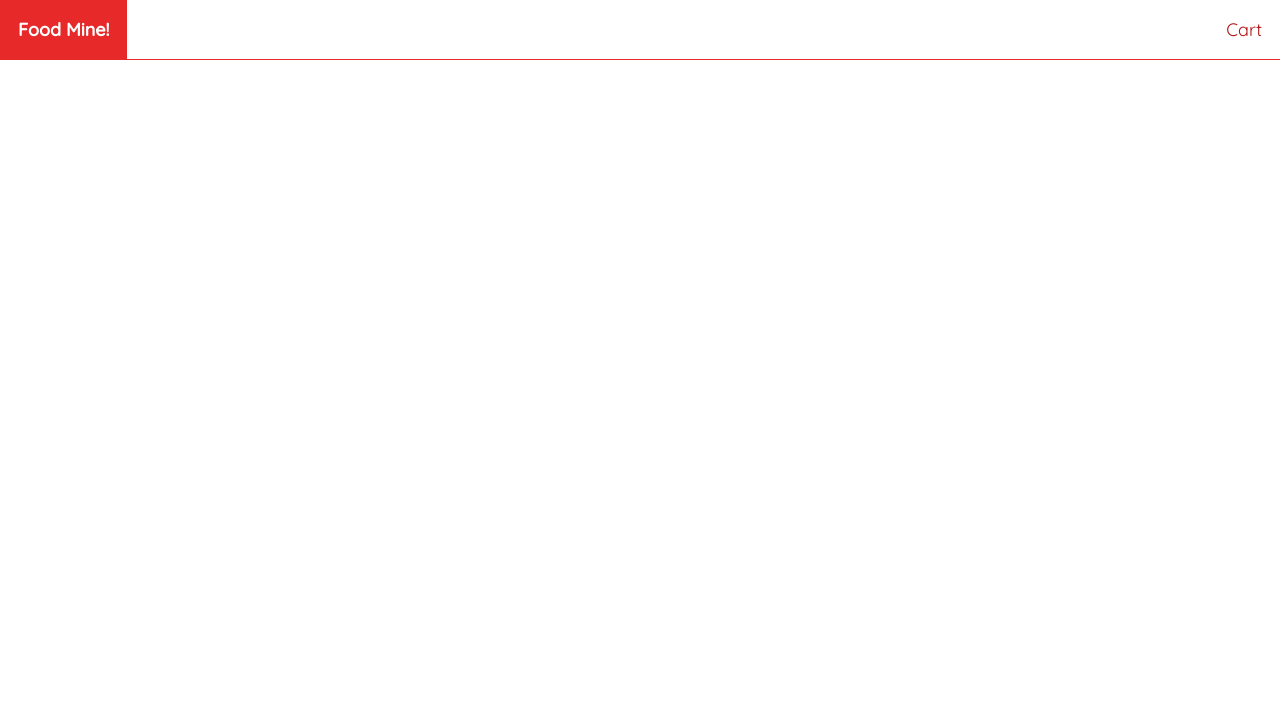
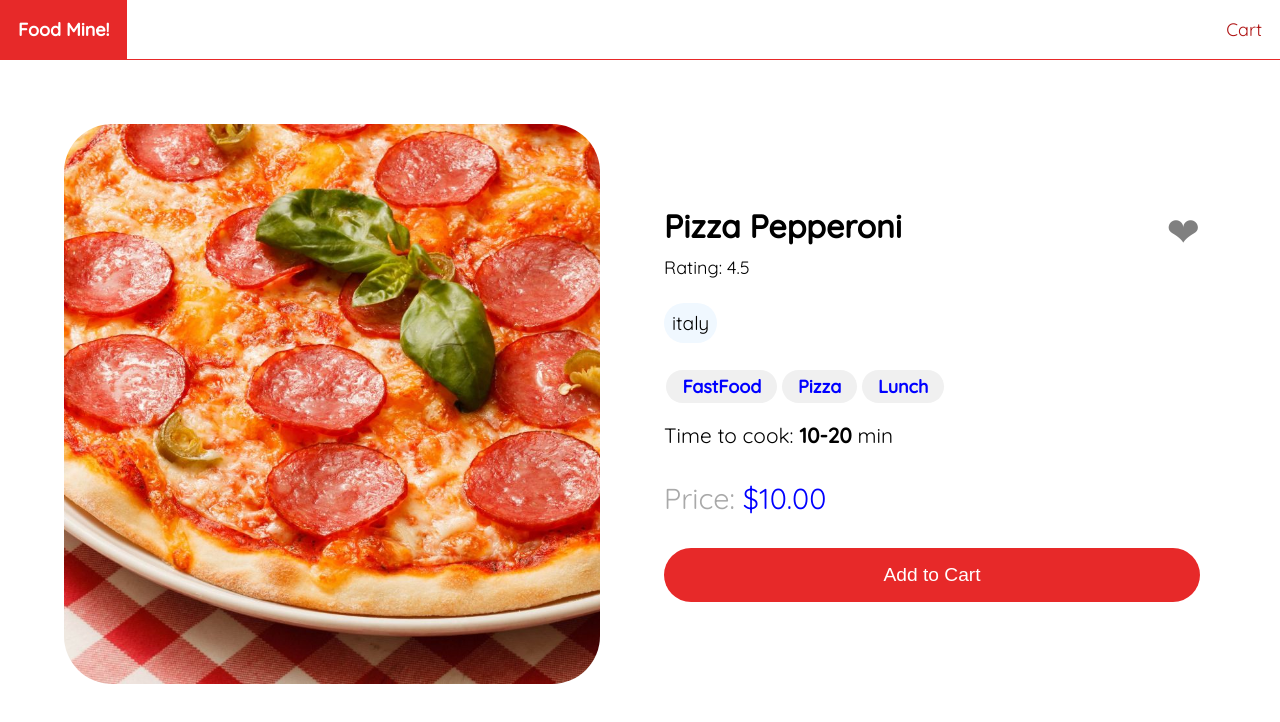
Before and after one commit to AlinaK96/Angular, an Angular app in the folder food/: page /food/1 in a window 1280 px wide. Before the commit this address led to /. Shown: the top 722 px of the page. Built offline with nearby package versions, Linux system fonts and the light colour scheme.

Commit message:
страница продукта

```diff
--- a/food/src/app/app-routing.module.ts
+++ b/food/src/app/app-routing.module.ts
@@ -1,11 +1,13 @@
 import { NgModule } from '@angular/core';
 import { RouterModule, Routes } from '@angular/router';
 import { HomeComponent } from './components/homePage/home/home.component';
+import { FoodPageComponent } from './components/food-page/food-page.component';
 
 const routes: Routes = [
   { path:'', component:HomeComponent},
   { path: 'search/:searchTerm', component: HomeComponent},
-  { path: 'tag/:tag', component: HomeComponent}
+  { path: 'tag/:tag', component: HomeComponent},
+  { path: 'food/:id', component: FoodPageComponent},
 ];
 
 @NgModule({
--- a/food/src/app/app.module.ts
+++ b/food/src/app/app.module.ts
@@ -7,6 +7,7 @@ import { HeaderComponent } from './components/header/header.component';
 import { HomeComponent } from './components/homePage/home/home.component';
 import { SearchComponent } from './components/search/search.component';
 import { TagsComponent } from './components/tags/tags.component';
+import { FoodPageComponent } from './components/food-page/food-page.component';
 
 @NgModule({
   declarations: [
@@ -14,7 +15,8 @@ import { TagsComponent } from './components/tags/tags.component';
     HeaderComponent,
     HomeComponent,
     SearchComponent,
-    TagsComponent
+    TagsComponent,
+    FoodPageComponent
   ],
   imports: [
     BrowserModule,
--- /dev/null
+++ b/food/src/app/components/food-page/food-page.component.css
@@ -0,0 +1,100 @@
+.container{
+    display: flex;
+    justify-content: center;
+    align-items: center;
+    flex-wrap: wrap;
+    margin: 3rem;
+}
+
+.container > *{
+    min-width: 25rem;
+    max-width: 40rem;
+}
+
+img{
+    border-radius: 3rem;
+    flex:1 0;
+    object-fit: cover;
+    height: 35rem;
+    margin: 1rem;
+}
+
+.details{
+    width: 100%;
+    display: flex;
+    flex-direction: column;
+    flex:1 0;
+    border-radius: 3rem;
+    padding: 2rem;
+    color: black;
+    margin-left: 1rem;
+}
+
+.details .header{
+    display: flex;
+    justify-content: space-between;
+}
+
+.details .name{
+    font-size: 2rem;
+    font-weight: bold;
+}
+
+.details .favorite{
+    color: var(--primary);
+    font-size: 2.5rem;
+}
+
+.details .favorite.not{
+    color: gray;
+}
+
+.details .origins{
+    display: flex;
+    flex-wrap: wrap;
+    margin: 1rem 0;
+}
+
+.details .origins > span{
+    padding: 0.5rem;
+    font-size: 1.2rem;
+    margin: .5rem .5rem .5rem 0;
+    border-radius: 2rem;
+    background-color: aliceblue;
+}
+
+.details .cookTime{
+    margin-top: 1rem;
+}
+
+.details .cookTime span{
+    padding: .6rem 2rem .6rem 0;
+    border-radius: 10rem;
+    font-size: 1.3rem;
+}
+
+.details .price{
+    font-size: 1.8rem;
+    margin: 2rem 2rem 2rem 0;
+    color: blue;
+}
+
+.details .price::before{
+    content: "Price: ";
+    color: darkgrey;
+}
+
+.details button{
+    color: white;
+    background: var(--primary);
+    border: none;
+    font-size: 1.2rem;
+    padding: 1rem;
+    border-radius: 10rem;
+    outline: none;
+}
+
+.details button:hover{
+    opacity: .9;
+    cursor: pointer;
+}
--- /dev/null
+++ b/food/src/app/components/food-page/food-page.component.html
@@ -0,0 +1,33 @@
+<div class="container">
+    <img [src]="food.imageUrl" [alt]="food.name">
+    <div class="details">
+        <div class="header">
+            <span class="name">{{food.name}}</span>
+            <span class="favorite {{food.favorite? '' : 'not'}}">❤</span>
+        </div>
+
+        <div class="rating">
+            Rating: {{food.stars}}
+        </div>
+
+        <div class="origins">
+            <span *ngFor="let origin of food.origins">
+                {{origin}}
+            </span>
+        </div>
+
+        <div class="tags">
+            <app-tags [foodPageTag]="food.tags" justifyContent="start"></app-tags>
+        </div>
+
+        <div class="cookTime">
+            <span>Time to cook: <strong> {{food.cookTime}}</strong> min</span>
+        </div>
+
+        <div class="price">
+            <span>{{food.price | currency }}</span>
+        </div>
+
+        <button>Add to Cart</button>
+    </div>
+</div>
--- /dev/null
+++ b/food/src/app/components/food-page/food-page.component.ts
@@ -0,0 +1,26 @@
+import { Component } from '@angular/core';
+import { ActivatedRoute } from '@angular/router';
+import { FoodService } from 'src/app/services/food/food.service';
+import { Food } from 'src/app/shared/models/Food';
+
+@Component({
+  selector: 'app-food-page',
+  templateUrl: './food-page.component.html',
+  styleUrls: ['./food-page.component.css']
+})
+
+export class FoodPageComponent {
+
+  food!:Food
+  constructor (
+    private activatedRoute: ActivatedRoute,
+    private foodService: FoodService
+  ){
+    activatedRoute.params.subscribe((params) => {
+      if(params['id']){
+        this.food = this.foodService.getFoodById(params['id'])
+      }
+    })
+  }
+
+}
--- a/food/src/app/components/homePage/home/home.component.html
+++ b/food/src/app/components/homePage/home/home.component.html
@@ -3,7 +3,7 @@
 <app-tags></app-tags>
 <ul >
     <li *ngFor="let food of foods">
-        <a href="#">
+        <a routerLink="/food/{{food.id}}" title="See details">
             <img src='{{food.imageUrl}}' alt="Упс.." title="{{food.name}}">
             <div class="content">
                 <div class="name">
--- a/food/src/app/components/tags/tags.component.css
+++ b/food/src/app/components/tags/tags.component.css
@@ -1,7 +1,6 @@
 .tags{
     display: flex;
     flex-wrap: wrap;
-    justify-content: center;
 }
 
 .tag-link{
--- a/food/src/app/components/tags/tags.component.html
+++ b/food/src/app/components/tags/tags.component.html
@@ -1,5 +1,11 @@
-<div *ngIf="tags" class="tags">
+<div *ngIf="tags" class="tags"  [style.justifyContent] = "justifyContent">
     <a *ngFor="let tag of tags" routerLink="/tag/{{tag.name}}" class="tag-link">
         {{tag.name}}({{tag.count}})
     </a>
 </div>
+
+<div *ngIf="foodPageTag" class="tags"  [style.justifyContent] = "justifyContent">
+    <a *ngFor="let tagName of foodPageTag" routerLink="/tag/{{tagName}}" class="tag-link">
+        {{tagName}}
+    </a>
+</div>
--- a/food/src/app/components/tags/tags.component.ts
+++ b/food/src/app/components/tags/tags.component.ts
@@ -1,4 +1,4 @@
-import { Component, OnInit } from '@angular/core';
+import { Component, Input, OnInit } from '@angular/core';
 import { FoodService } from 'src/app/services/food/food.service';
 import { Tag } from 'src/app/shared/models/Tag';
 
@@ -9,12 +9,19 @@ import { Tag } from 'src/app/shared/models/Tag';
 })
 export class TagsComponent implements OnInit {
 
-  tags: Tag[] = []
+  @Input()
+  foodPageTag?: string[]
+
+  @Input()
+  justifyContent:string = 'center';
+
+  tags?: Tag[]
   constructor (
     private foodService: FoodService
   ) {}
 
   ngOnInit(): void {
+    if (!this.foodPageTag)
     this.tags = this.foodService.getAllTags()
   }
 }
--- a/food/src/app/services/food/food.service.ts
+++ b/food/src/app/services/food/food.service.ts
@@ -100,4 +100,8 @@ export class FoodService {
         },
     ]
   }
+
+  getFoodById(id:number): Food{
+    return this.getAll().find(food => food.id == id)!
+  }
 }
--- a/food/src/app/shared/models/Food.ts
+++ b/food/src/app/shared/models/Food.ts
@@ -1,7 +1,4 @@
 export class Food{
-    // constructor(id:number){
-    //     this.id = id
-    // }
     id!: number;
     name!: string;
     price!: number;
```
